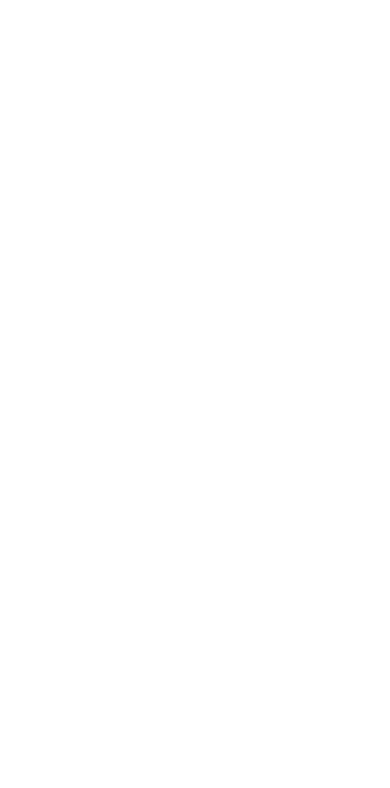
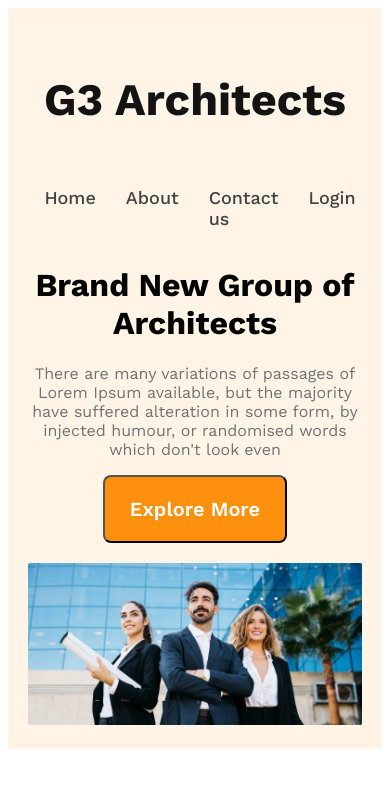
Before and after one commit to sakib31p/g3-architects-website, a plain HTML site: page index.html in a window 390 px wide. Drawn offline with nearby package versions, Linux system fonts and the light colour scheme.

Commit message:
finish the header section and responsive part

```diff
--- a/index.html
+++ b/index.html
@@ -1,12 +1,44 @@
 <!DOCTYPE html>
 <html lang="en">
+
 <head>
     <meta charset="UTF-8">
     <meta name="viewport" content="width=device-width, initial-scale=1.0">
     <title> G3 Architects </title>
     <link rel="stylesheet" href="styles/architect.css">
 </head>
+
 <body>
+    <header>
+        <nav>
+            <h3 class="nav-title">G3 Architects</h3>
+            <ul>
+                <li><a href="">Home</a></li>
+                <li><a href="">About</a></li>
+                <li><a href="">Contact us</a></li>
+                <li><a href="">Login</a></li>
+            </ul>
+        </nav>
+        <div class="banner">
+            <div class="banner-content">
+                <h1 class="banner-title">Brand New
+                    Group of Architects
+                </h1>
+                <p class="banner-description">There are many variations of passages of Lorem Ipsum available, but the majority have suffered alteration
+                    in some form, by injected humour, or randomised words which don't look even</p>
+                    <button class="button-primary">Explore More</button>
+            </div>
+            <img src="images/banner.png" alt="">
+        </div>
+
+    </header>
+    <main>
+
+    </main>
+    <footer>
+
+    </footer>
 
 </body>
+
 </html>
--- a/styles/architect.css
+++ b/styles/architect.css
@@ -0,0 +1,92 @@
+@import url('https://fonts.googleapis.com/css2?family=Work+Sans:wght@400;500;600;700;800&display=swap');
+
+* {
+    font-family: 'Work Sans', sans-serif;
+}
+
+/* header style */
+header {
+    background: rgba(255, 144, 14, 0.10);
+    padding: 50px 240px;
+}
+
+nav {
+    display: flex;
+    justify-content: space-between;
+    align-items: center;
+}
+
+nav>ul {
+    display: flex;
+
+}
+
+nav li {
+    list-style: none;
+    margin-right: 30px;
+    font-size: 18px;
+    font-weight: 500;
+}
+
+nav li a {
+    text-decoration: none;
+    color: #424242;
+}
+
+.nav-title {
+    font-size: 45px;
+    font-weight: 700;
+    color: #131313;
+}
+
+/* banner style*/
+.banner-content {
+    max-width: 800px;
+    text-align: center;
+    margin: 0 auto;
+
+}
+
+banner-title {
+    font-size: 64px;
+    font-weight: 700px;
+    color: #131313;
+}
+
+.banner-description {
+    font-size: 16px;
+    font-weight: 400;
+    color: #727272;
+}
+
+.button-primary {
+    color: #FFF;
+    font-size: 20px;
+    border-radius: 8px;
+    font-weight: 600;
+    background-color: #FF900E;
+    padding: 20px 25px;
+}
+.banner img{
+    width: 100%;
+    margin-top: 20px;
+}
+/* responsive media queary/\ */
+/* mobile phone  */
+@media screen and (max-width:576px){
+    header{
+        padding: 20px;
+    }
+nav{
+    flex-direction: column;
+}
+}
+/* medium devices  */
+@media screen and (min-width:577px) and (max-width:960px){
+    header{
+        padding: 50px;
+    }
+    nav{
+        flex-direction: column;
+    }
+}
```
